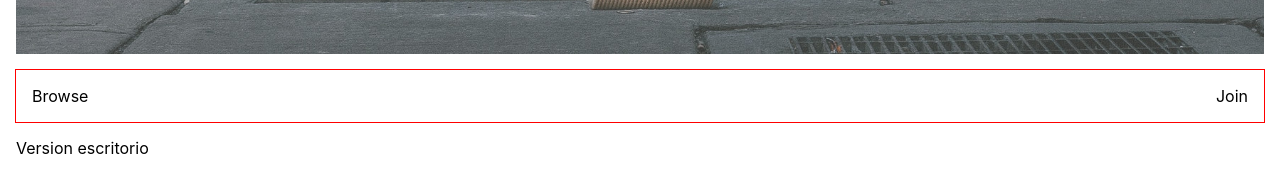
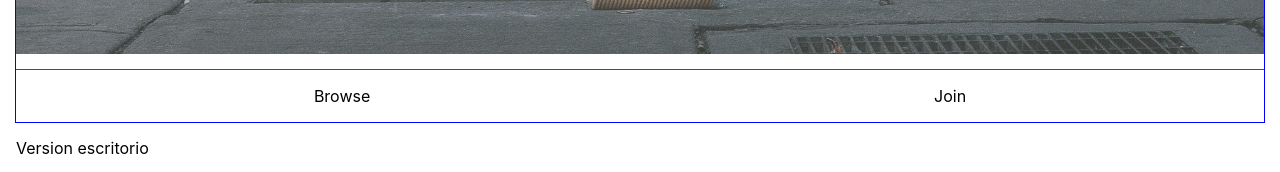
Before and after one commit to nicolasgasco/humans_of_the_streets_react_node, a React (Create React App) app in the folder front/: page / in a window 1280 px wide. Shown: the part 730-902 px from the top of the page. Built offline with nearby package versions, Linux system fonts and the light colour scheme.

Commit message:
Further styled main header

```diff
--- a/front/src/components/Header/MainHeader.css
+++ b/front/src/components/Header/MainHeader.css
@@ -1,14 +1,18 @@
 .main-header {
+  outline: 1px blue solid;
   margin: 0;
-  padding: 1rem;
-  width: 100%;
-  height: 100vh;
 
   display: flex;
   flex-wrap: wrap;
   justify-content: center;
   align-items: baseline;
   align-content: center;
+}
+
+.picture-container {
+  padding: 1rem;
+  width: 100%;
+  height: 100vh;
 
   text-align: center;
 
@@ -18,22 +22,8 @@
   background-size: cover;
 }
 
-.main-nav {
-  display: flex;
-  flex-wrap: wrap;
-  justify-content: space-between;
-  align-items: baseline;
-  gap: 2rem;
-}
-
-.main-logo {
-  font-family: "Playfair Display SC", serif;
-  font-weight: 900;
-  font-size: 6.5vw;
-}
-
 @media only screen and (min-width: 600px) {
-  .main-header {
+  .picture-container {
     justify-content: space-between;
     flex-wrap: nowrap;
     align-items: baseline;
--- a/front/src/components/Header/MainHeader.js
+++ b/front/src/components/Header/MainHeader.js
@@ -2,16 +2,16 @@ import MainLogo from "./MainLogo";
 import MainNav from "./MainNav";
 import "./MainHeader.css";
 import { useState, useEffect } from "react";
-import StandardButton from "../Buttons/StandardButton";
+import StandardButton from "../UI/StandardButton";
 import AnimatedLogo from "./AnimatedLogo";
 
-function MainHeader() {
+const MainHeader = () => {
   // Two different headers for mobile and desktop/tablet version
   if (window.innerWidth <= 600) {
     return (
       <>
         <header className="main-header">
-          <div className="main-header">
+          <div className="picture-container">
             <AnimatedLogo />
           </div>
           <MainNav />
@@ -22,8 +22,8 @@ function MainHeader() {
   } else {
     return (
       <>
-        <header>
-          <div className="main-header">
+        <header className="main-header">
+          <div className="picture-container">
             <AnimatedLogo />
           </div>
           <MainNav />
@@ -32,6 +32,6 @@ function MainHeader() {
       </>
     );
   }
-}
+};
 
 export default MainHeader;
```
